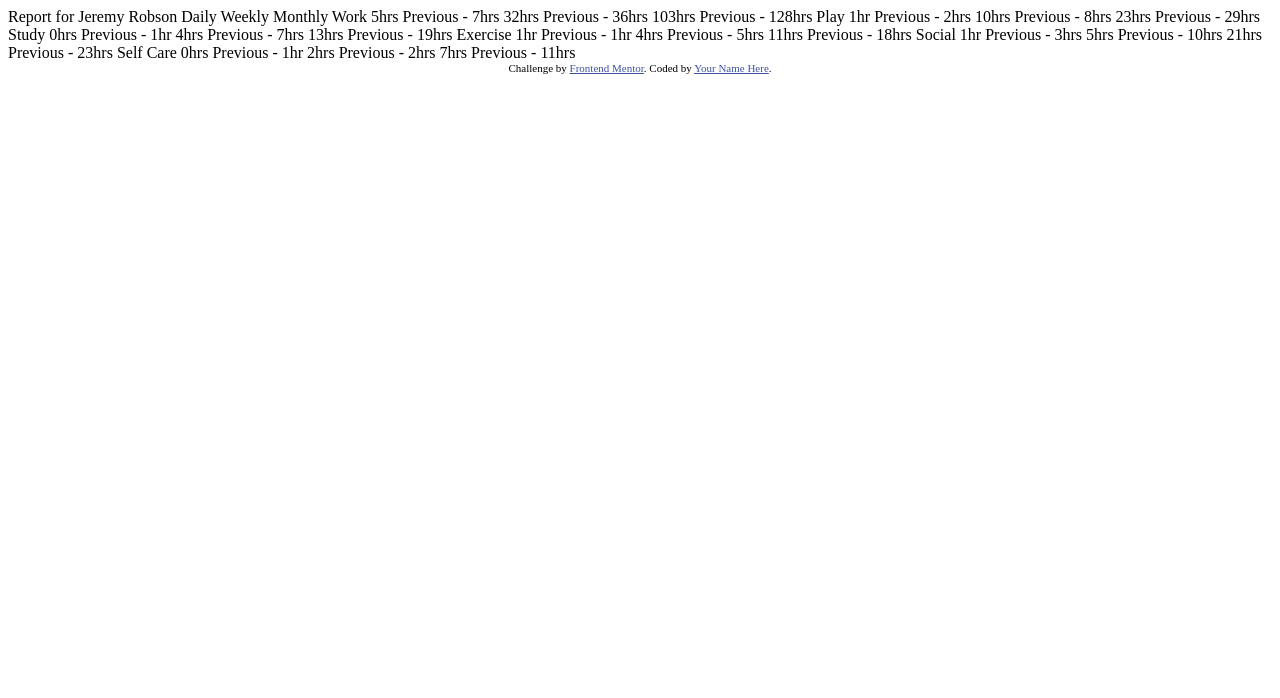
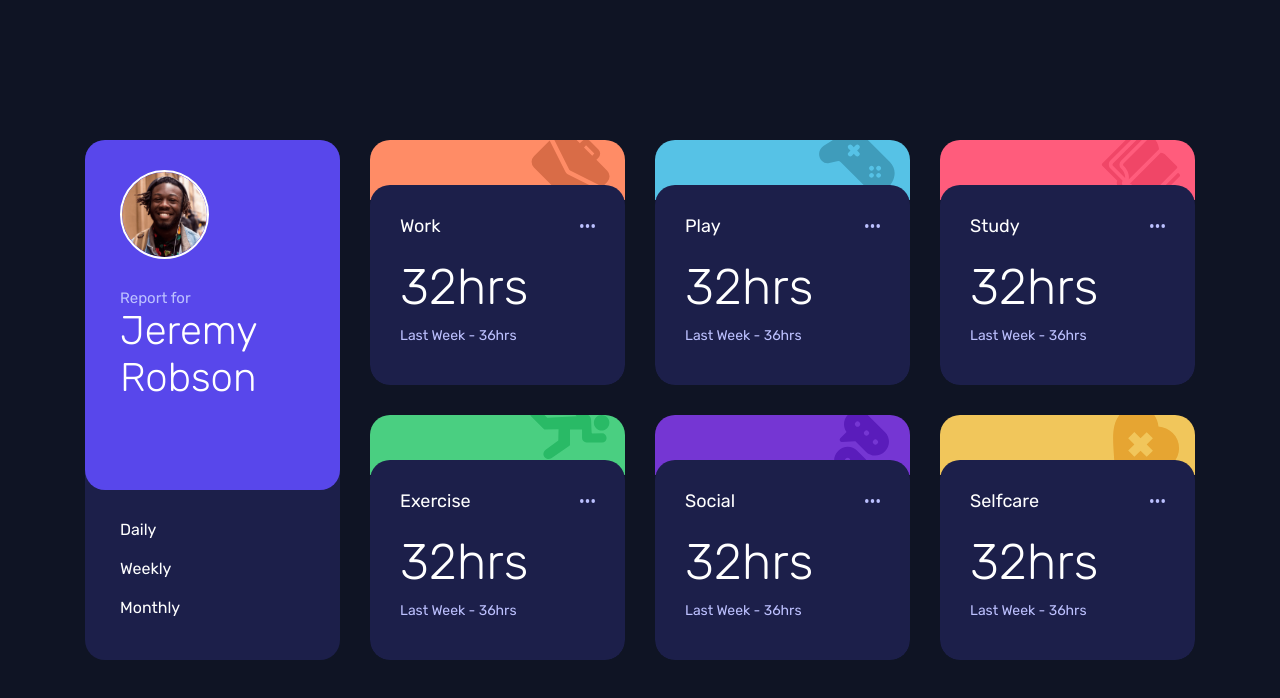
Before and after one commit to tortiman/time_tracking_dashboard, a plain HTML site: page index.html in a window 1280 px wide. Drawn offline with Linux system fonts and the light colour scheme.

Commit message:
desktop design html and css

```diff
--- a/index.html
+++ b/index.html
@@ -1,80 +1,126 @@
 <!DOCTYPE html>
 <html lang="en">
   <head>
-  <meta charset="UTF-8">
-  <meta name="viewport" content="width=device-width, initial-scale=1.0"> <!-- displays site properly based on user's device -->
-
-  <link rel="icon" type="image/png" sizes="32x32" href="./images/favicon-32x32.png">
-
+    <meta charset="UTF-8" />
+    <meta name="viewport" content="width=device-width, initial-scale=1.0" />
+    <!-- displays site properly based on user's device -->
+    <link rel="stylesheet" href="./styles/style.css" />
+    <link rel="preconnect" href="https://fonts.googleapis.com" />
+    <link rel="preconnect" href="https://fonts.gstatic.com" crossorigin />
+    <link
+      href="https://fonts.googleapis.com/css2?family=Rubik:ital,wght@0,300..900;1,300..900&display=swap"
+      rel="stylesheet"
+    />
     <title>Frontend Mentor | Time tracking dashboard</title>
-
-  <!-- Feel free to remove these styles or customise in your own stylesheet 👍 -->
-  <style>
-    .attribution { font-size: 11px; text-align: center; }
-    .attribution a { color: hsl(228, 45%, 44%); }
-  </style>
   </head>
   <body>
-
-  Report for
-  Jeremy Robson
-
-  Daily
-  Weekly
-  Monthly
-
-  Work
-  5hrs <!-- daily -->
-  Previous - 7hrs <!-- daily -->
-  32hrs <!-- weekly -->
-  Previous - 36hrs <!-- weekly -->
-  103hrs <!-- monthly -->
-  Previous - 128hrs <!-- monthly -->
-
-  Play
-  1hr <!-- daily -->
-  Previous - 2hrs <!-- daily -->
-  10hrs <!-- weekly -->
-  Previous - 8hrs <!-- weekly -->
-  23hrs <!-- monthly -->
-  Previous - 29hrs <!-- monthly -->
-
-  Study
-  0hrs <!-- daily -->
-  Previous - 1hr <!-- daily -->
-  4hrs <!-- weekly -->
-  Previous - 7hrs <!-- weekly -->
-  13hrs <!-- monthly -->
-  Previous - 19hrs <!-- monthly -->
-
-  Exercise
-  1hr <!-- daily -->
-  Previous - 1hr <!-- daily -->
-  4hrs <!-- weekly -->
-  Previous - 5hrs <!-- weekly -->
-  11hrs <!-- monthly -->
-  Previous - 18hrs <!-- monthly -->
-
-  Social
-  1hr <!-- daily -->
-  Previous - 3hrs <!-- daily -->
-  5hrs <!-- weekly -->
-  Previous - 10hrs <!-- weekly -->
-  21hrs <!-- monthly -->
-  Previous - 23hrs <!-- monthly -->
-
-  Self Care
-  0hrs <!-- daily -->
-  Previous - 1hr <!-- daily -->
-  2hrs <!-- weekly -->
-  Previous - 2hrs <!-- weekly -->
-  7hrs <!-- monthly -->
-  Previous - 11hrs <!-- monthly -->
-
-
-  <div class="attribution">
-    Challenge by <a href="https://www.frontendmentor.io?ref=challenge" target="_blank">Frontend Mentor</a>.
-    Coded by <a href="#">Your Name Here</a>.
+    <main class="container">
+      <article class="personal-calendar">
+        <section class="personal">
+          <div class="personal-container">
+            <img src="./images/image-jeremy.png" alt="" class="photo" />
+            <span class="report">Report for</span>
+            <span class="name">Jeremy Robson</span>
           </div>
+        </section>
+        <nav class="calendar">
+          <div class="time">
+            <span class="days">Daily</span>
+            <span class="days">Weekly</span>
+            <span class="days">Monthly</span>
+          </div>
+        </nav>
+      </article>
+      <article class="work">
+        <section class="upper-image work-image">
+          <img src="./images/icon-work.svg" alt="" class="icons" />
+        </section>
+        <section class="container-task">
+          <div class="task">
+            <div class="title-ellipsis">
+              <span class="title">Work</span>
+              <img src="./images/icon-ellipsis.svg" alt="" class="ellipsis" />
+            </div>
+            <span class="hours">32hrs</span>
+            <span class="weeks-hours">Last Week - 36hrs</span>
+          </div>
+        </section>
+      </article>
+      <article class="play">
+        <section class="upper-image play-image">
+          <img src="./images/icon-play.svg" alt="" class="icons" />
+        </section>
+        <section class="container-task">
+          <div class="task">
+            <div class="title-ellipsis">
+              <span class="title">Play</span>
+              <img src="./images/icon-ellipsis.svg" alt="" class="ellipsis" />
+            </div>
+            <span class="hours">32hrs</span>
+            <span class="weeks-hours">Last Week - 36hrs</span>
+          </div>
+        </section>
+      </article>
+      <article class="study">
+        <section class="upper-image study-image">
+          <img src="./images/icon-study.svg" alt="" class="icons" />
+        </section>
+        <section class="container-task">
+          <div class="task">
+            <div class="title-ellipsis">
+              <span class="title">Study</span>
+              <img src="./images/icon-ellipsis.svg" alt="" class="ellipsis" />
+            </div>
+            <span class="hours">32hrs</span>
+            <span class="weeks-hours">Last Week - 36hrs</span>
+          </div>
+        </section>
+      </article>
+      <article class="exercise">
+        <section class="upper-image exercise-image">
+          <img src="./images/icon-exercise.svg" alt="" class="icons" />
+        </section>
+        <section class="container-task">
+          <div class="task">
+            <div class="title-ellipsis">
+              <span class="title">Exercise</span>
+              <img src="./images/icon-ellipsis.svg" alt="" class="ellipsis" />
+            </div>
+            <span class="hours">32hrs</span>
+            <span class="weeks-hours">Last Week - 36hrs</span>
+          </div>
+        </section>
+      </article>
+      <article class="social">
+        <section class="upper-image social-image">
+          <img src="./images/icon-social.svg" alt="" class="icons" />
+        </section>
+        <section class="container-task">
+          <div class="task">
+            <div class="title-ellipsis">
+              <span class="title">Social</span>
+              <img src="./images/icon-ellipsis.svg" alt="" class="ellipsis" />
+            </div>
+            <span class="hours">32hrs</span>
+            <span class="weeks-hours">Last Week - 36hrs</span>
+          </div>
+        </section>
+      </article>
+      <article class="selfcare">
+        <section class="upper-image selfcare-image">
+          <img src="./images/icon-self-care.svg" alt="" class="icons" />
+        </section>
+        <section class="container-task">
+          <div class="task">
+            <div class="title-ellipsis">
+              <span class="title">Selfcare</span>
+              <img src="./images/icon-ellipsis.svg" alt="" class="ellipsis" />
+            </div>
+            <span class="hours">32hrs</span>
+            <span class="weeks-hours">Last Week - 36hrs</span>
+          </div>
+        </section>
+      </article>
+    </main>
   </body>
 </html>
--- /dev/null
+++ b/styles/style.css
@@ -0,0 +1,211 @@
+:root{
+    --PurplePrimary600: hsl(246, 80%, 60%);
+    --OrangePrimary300: hsl(15, 100%, 70%);
+    --BluePrimary300: hsl(195, 74%, 62%);
+    --PinkPrimary400: hsl(348, 100%, 68%);
+    --GreenPrimary400: hsl(145, 58%, 55%);
+    --PurplePrimary700: hsl(264, 64%, 52%);
+    --YellowPrimary300: hsl(43, 84%, 65%);
+
+    --NavyNeutral950: hsl(226, 43%, 10%);
+    --NavyNeutral900: hsl(235, 46%, 20%);
+    --PurpleNeutral500: hsl(235, 45%, 61%);
+    --NavyNeutral200: hsl(236, 100%, 87%);
+}
+
+body{
+    margin: 0;
+    padding: 0;
+    box-sizing: border-box;
+    height: 100vh;
+    display: flex;
+    justify-content: center;
+    align-items: center;
+    background-color: var(--NavyNeutral950);
+    font-family: 'Rubik',sans-serif;
+}
+
+
+.container{
+    display: grid;
+    grid-template-columns: 1fr 1fr 1fr 1fr;
+    grid-template-rows: 1fr 1fr;
+    width: 1110px;
+    height:520px;
+    gap: 30px;
+
+}
+
+.personal-calendar{
+    background-color: aliceblue;
+    grid-column: 1 / 1;
+    grid-row: 1 / 3 ;
+    display: flex;
+    flex-direction: column;
+    border-radius: 20px;
+    background-color: var(--NavyNeutral900);
+}
+
+.personal{
+    width: 100%;
+    height: 350px;
+    background-color: var(--PurplePrimary600);
+    border-radius: 20px;
+
+}
+
+.personal .personal-container{
+    padding: 30px 30px 90px 35px;
+    display: flex;
+    flex-direction: column;
+}
+
+.personal .personal-container .report{
+    margin-top: 30px;
+    font-size: 15px;
+    color: var(--NavyNeutral200);
+}
+
+.personal-calendar .personal .photo{
+    width: 85px;
+    border: 2px solid white;
+    border-radius: 50%;
+}
+
+.personal .personal-container .name{
+    color: white;
+    font-size: 40px;
+    font-weight: 300;
+}
+.calendar .time{
+    color: white;
+    padding: 30px 90px 40px 35px ;
+    display: flex;
+    flex-direction: column;
+    gap: 20px;
+    font-size: 16px;
+}
+
+
+.work{
+   border-radius: 20px;
+
+   position: relative;
+   overflow: hidden;
+}
+
+.icons{
+    position: absolute;
+    right: 15px;
+    top: -10px;
+}
+
+.upper-image{
+    width: 100%;
+    height: 60px;
+
+}
+
+.upper-image.work-image{
+    background-color: var(--OrangePrimary300);
+}
+
+.container-task{
+    position: absolute;
+    width: 100%;
+    height: 200px;
+    background-color: var(--NavyNeutral900);
+    bottom: 0;
+    border-radius: 20px;
+    color: white;
+
+}
+
+.task{
+    padding: 30px 30px 40px 30px;
+    display: flex;
+    flex-direction: column;
+    justify-content: center;
+    align-items: start;
+    gap: 20px;
+}
+
+.task .title-ellipsis{
+    width: 100%;
+    display: flex;
+    flex-direction: row;
+    justify-content: space-between;
+    align-items: center;
+
+
+}
+
+.task .title-ellipsis .title{
+    font-size: 18px;
+}
+
+.task .title-ellipsis .ellipsis{
+    width: 15px;
+}
+
+.container-task .hours{
+    font-size: 50px;
+    font-weight: 300;
+}
+
+.container-task .weeks-hours{
+    margin-top: -10px;
+    font-size: 14px;
+    color: var(--NavyNeutral200);
+}
+
+.play{
+    border-radius: 20px;
+    position: relative;
+    overflow: hidden;
+}
+
+.upper-image.play-image{
+    background-color: var(--BluePrimary300);
+}
+
+
+.study{
+    border-radius: 20px;
+    position: relative;
+    overflow: hidden;
+}
+
+.upper-image.study-image{
+    background-color: var(--PinkPrimary400);
+}
+
+.exercise{
+    border-radius: 20px;
+    position: relative;
+    overflow: hidden;
+}
+
+.upper-image.exercise-image{
+    background-color: var(--GreenPrimary400);
+}
+
+.social{
+    border-radius: 20px;
+    position: relative;
+    overflow: hidden;
+}
+
+.upper-image.social-image{
+    background-color: var(--PurplePrimary700);
+}
+
+.selfcare{
+    border-radius: 20px;
+    position: relative;
+    overflow: hidden;
+}
+
+.upper-image.selfcare-image{
+    background-color: var(--YellowPrimary300);
+}
```
Lines whose indentation alone changed are shown as unchanged.
